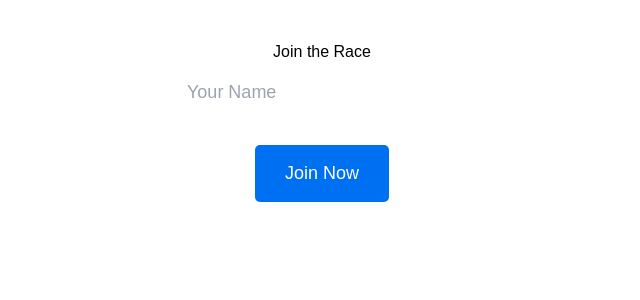
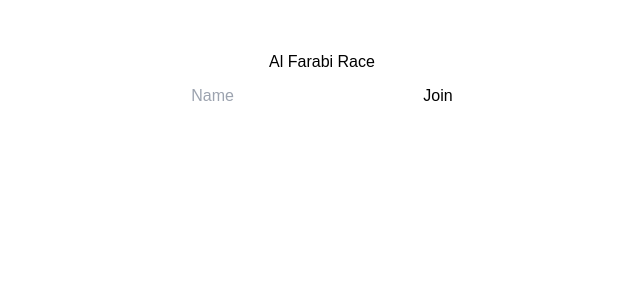
Before and after one commit to faragallam/Live-Race, a Next.js app: page /student in a window 1280 px wide. Shown: the top 300 px of the page, without its empty margins (318-958 px from the left). Built offline with nearby package versions, Linux system fonts and the light colour scheme.

Commit message:
Update student.js

```diff
--- a/pages/student.js
+++ b/pages/student.js
@@ -2,51 +2,26 @@ import React, { useState } from 'react';
 
 export default function StudentPage() {
   const [name, setName] = useState('');
-  const [status, setStatus] = useState('');
+  const [msg, setMsg] = useState('');
 
-  const joinRace = async () => {
-    if (!name) return alert("Please enter your name");
-    setStatus('Sending...');
-
-    try {
-      const response = await fetch('/api/pusher', {
-        method: 'POST',
-        headers: { 'Content-Type': 'application/json' },
-        body: JSON.stringify({
-          eventName: 'player-joined',
-          data: { name: name }
-        }),
-      });
-
-      if (response.ok) {
-        setStatus('✅ Joined! Check the big screen.');
-      } else {
-        const err = await response.json();
-        setStatus('❌ Error: ' + err.error);
-      }
-    } catch (error) {
-      setStatus('❌ Connection failed.');
-    }
+  const join = async () => {
+    if (!name) return;
+    setMsg('Joining...');
+    const res = await fetch('/api/pusher', {
+      method: 'POST',
+      headers: { 'Content-Type': 'application/json' },
+      body: JSON.stringify({ eventName: 'player-joined', data: { name } }),
+    });
+    if (res.ok) setMsg('✅ Success!');
+    else setMsg('❌ Failed: ' + res.status);
   };
 
   return (
-    <div style={{ padding: '40px', textAlign: 'center', fontFamily: 'Arial' }}>
-      <h1>Join the Race</h1>
-      <input
-        type="text"
-        placeholder="Your Name"
-        value={name}
-        onChange={(e) => setName(e.target.value)}
-        style={{ padding: '15px', fontSize: '18px', width: '80%', maxWidth: '300px' }}
-      />
-      <br /><br />
-      <button
-        onClick={joinRace}
-        style={{ padding: '15px 30px', fontSize: '18px', cursor: 'pointer', backgroundColor: '#0070f3', color: 'white', border: 'none', borderRadius: '5px' }}
-      >
-        Join Now
-      </button>
-      <p style={{ marginTop: '20px', fontWeight: 'bold' }}>{status}</p>
+    <div style={{ textAlign: 'center', padding: '50px', fontFamily: 'sans-serif' }}>
+      <h1>Al Farabi Race</h1>
+      <input value={name} onChange={(e) => setName(e.target.value)} placeholder="Name" style={{ padding: '10px' }} />
+      <button onClick={join} style={{ padding: '10px', marginLeft: '5px' }}>Join</button>
+      <p>{msg}</p>
     </div>
   );
 }
```
